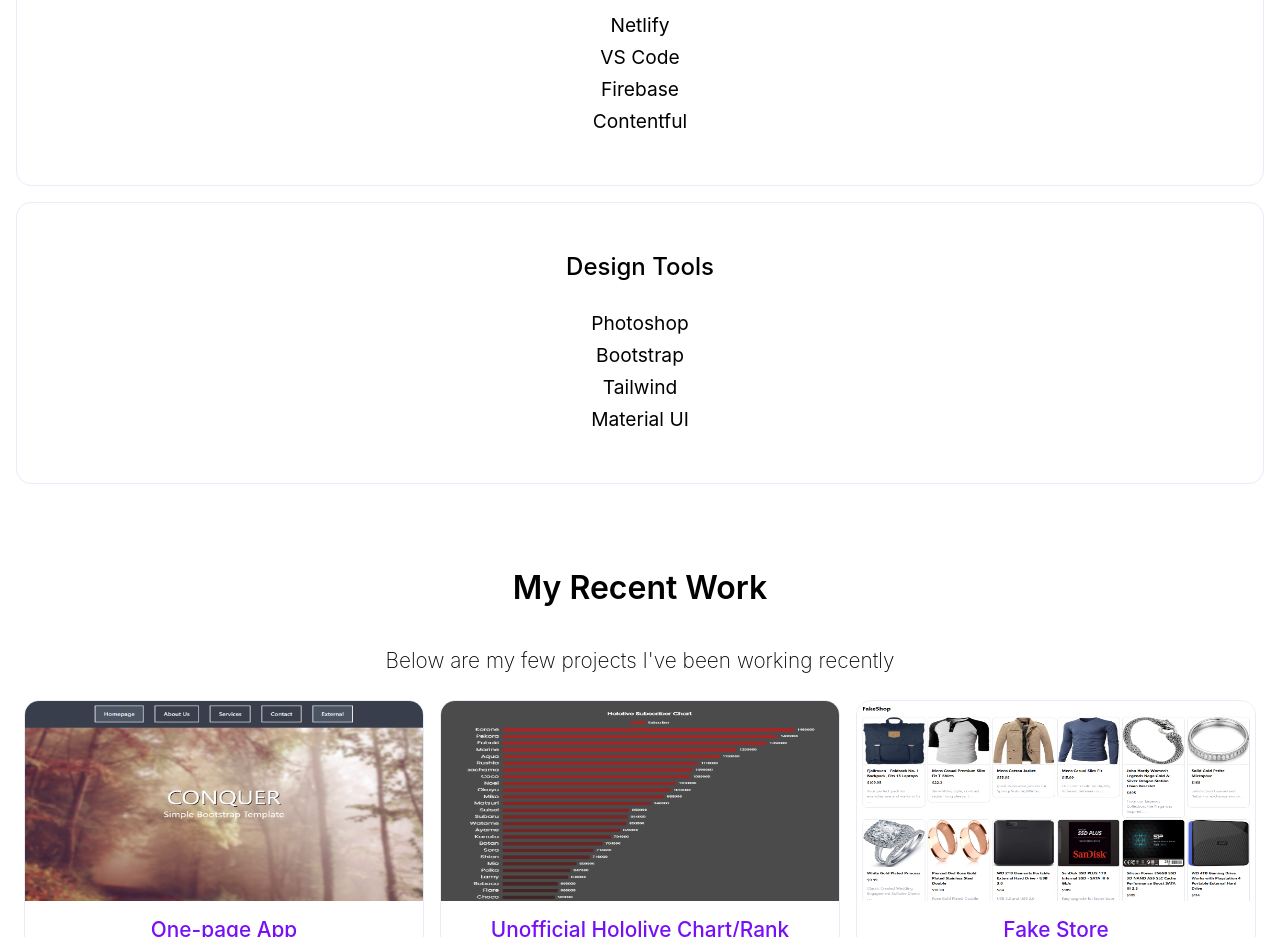
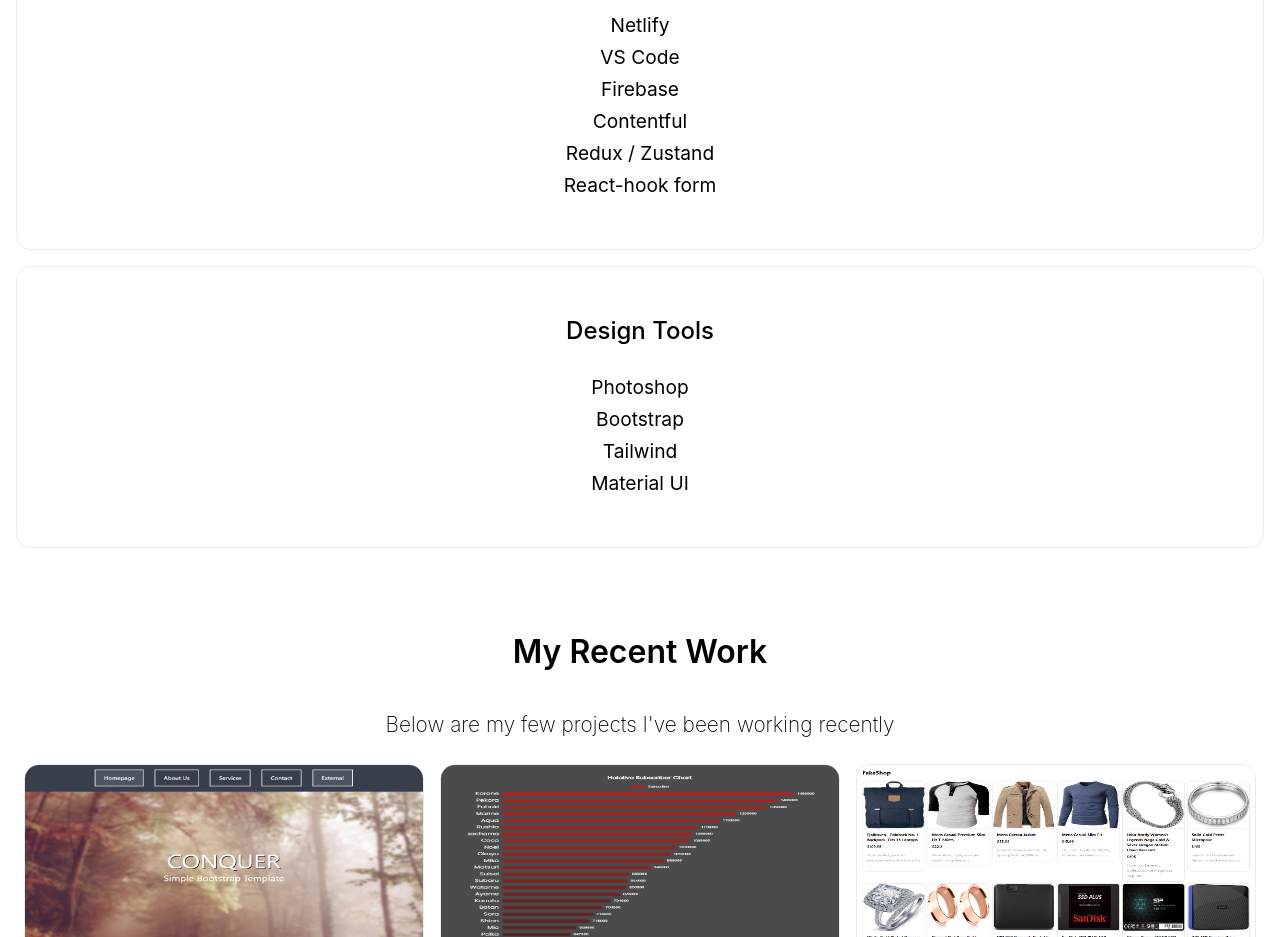
Before and after one commit to jeffagregado/portfoliov2, a Next.js app: page / in a window 1280 px wide. Shown: the part 1620-2557 px from the top of the page. Built offline with nearby package versions, Linux system fonts and the light colour scheme.

Commit message:
added more dev tools under skills

```diff
--- a/pages/index.tsx
+++ b/pages/index.tsx
@@ -106,6 +106,8 @@
                   <li>VS Code</li>
                   <li>Firebase</li>
                   <li>Contentful</li>
+                  <li>Redux / Zustand</li>
+                  <li>React-hook form</li>
                 </ul>
               </div>
             </Card>
```
